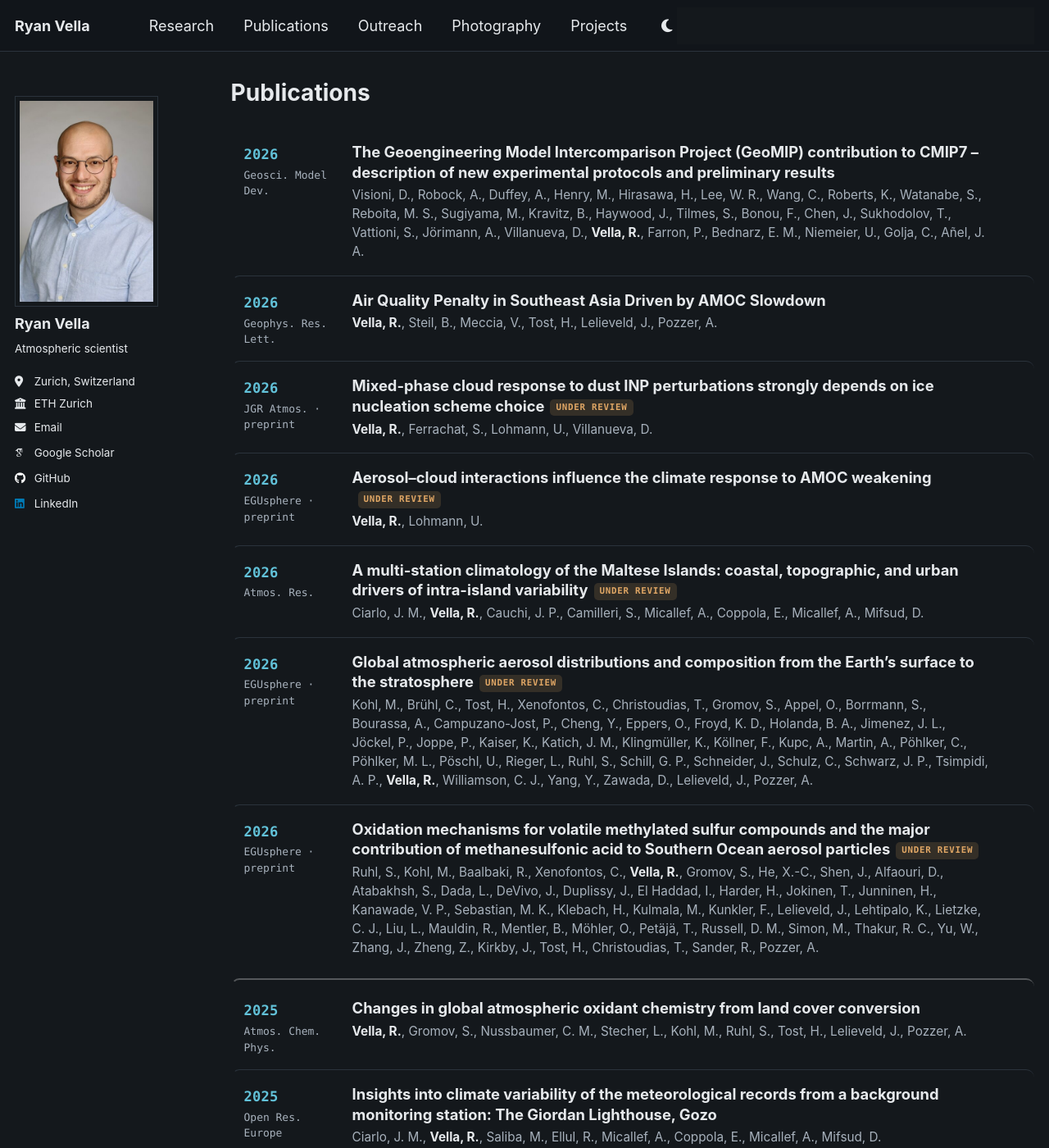
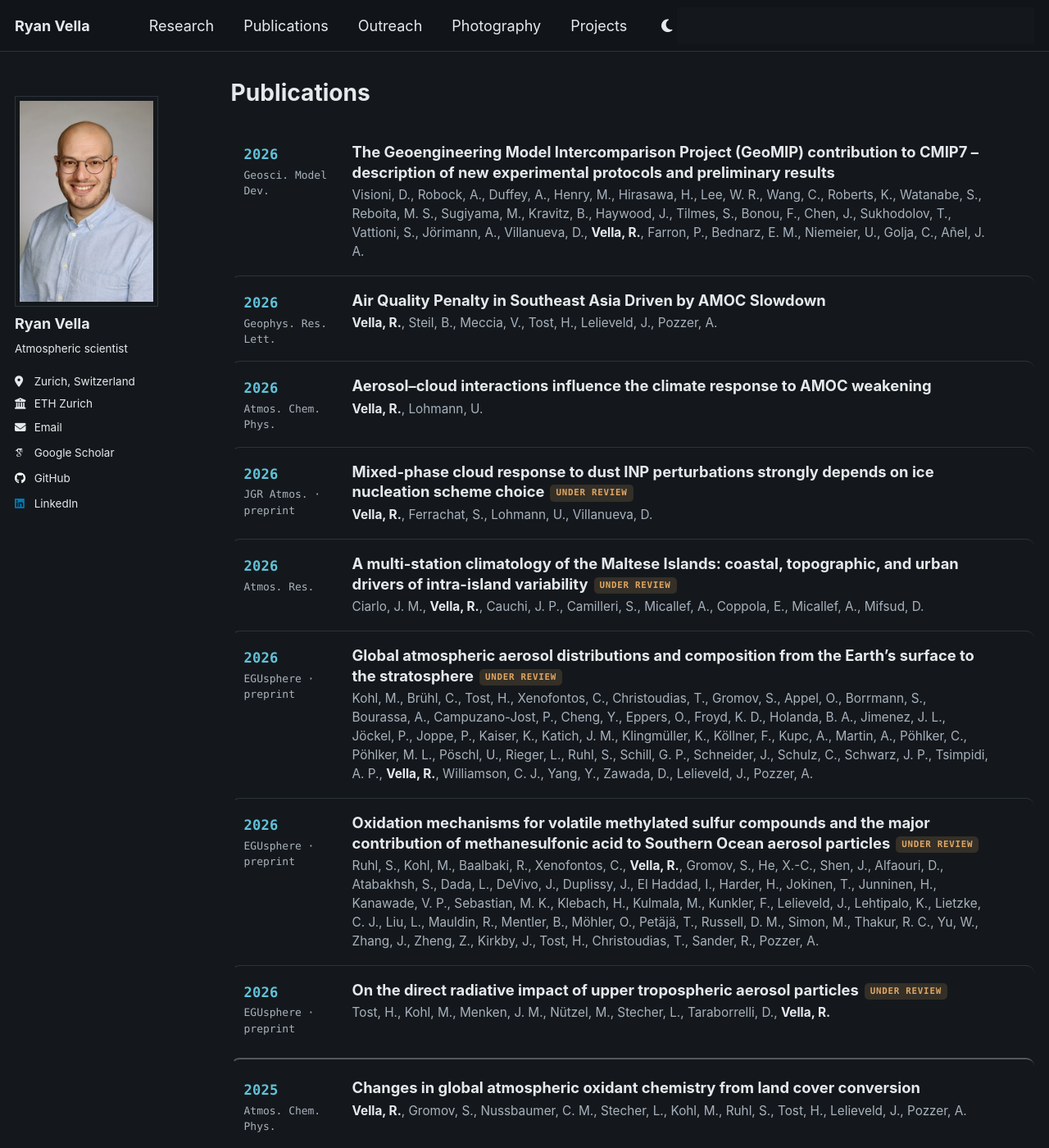
Before and after one commit to ryanvella9/ryanvella9.github.io, a Jekyll site: the page built from _pages/publications.md, in a window 1280 px wide and 1400 px high. Shown: the whole window at 82% size. Built offline with Jekyll 4.4.1, drawn with Linux system fonts in a browser that asks for light colours; some web fonts are replaced; a script that is not in the unit is left out.

Commit message:
Publications: AMOC aerosol-cloud paper now published in ACP; add upper-tropospheric aerosol preprint

```diff
--- a/_pages/publications.md
+++ b/_pages/publications.md
@@ -107,14 +107,14 @@ html[data-theme="dark"] .pub-list {
 <div class="pub-main"><div class="pub-title">Air Quality Penalty in Southeast Asia Driven by AMOC Slowdown</div><div class="pub-auth"><strong>Vella, R.</strong>, Steil, B., Meccia, V., Tost, H., Lelieveld, J., Pozzer, A.</div></div>
 <span class="pub-arrow" aria-hidden="true">&rarr;</span>
 </a>
+<a class="pub" href="https://acp.copernicus.org/articles/26/14939/2026/">
+<div class="pub-meta"><span class="pub-y">2026</span>Atmos. Chem. Phys.</div>
+<div class="pub-main"><div class="pub-title">Aerosol&ndash;cloud interactions influence the climate response to AMOC weakening</div><div class="pub-auth"><strong>Vella, R.</strong>, Lohmann, U.</div></div>
+<span class="pub-arrow" aria-hidden="true">&rarr;</span>
+</a>
 <a class="pub" href="https://doi.org/10.22541/essoar.15009270/v1">
 <div class="pub-meta"><span class="pub-y">2026</span>JGR Atmos. &middot; preprint</div>
 <div class="pub-main"><div class="pub-title">Mixed-phase cloud response to dust INP perturbations strongly depends on ice nucleation scheme choice<span class="pub-badge is-rev">Under review</span></div><div class="pub-auth"><strong>Vella, R.</strong>, Ferrachat, S., Lohmann, U., Villanueva, D.</div></div>
-<span class="pub-arrow" aria-hidden="true">&rarr;</span>
-</a>
-<a class="pub" href="https://egusphere.copernicus.org/preprints/2026/egusphere-2026-2961/">
-<div class="pub-meta"><span class="pub-y">2026</span>EGUsphere &middot; preprint</div>
-<div class="pub-main"><div class="pub-title">Aerosol&ndash;cloud interactions influence the climate response to AMOC weakening<span class="pub-badge is-rev">Under review</span></div><div class="pub-auth"><strong>Vella, R.</strong>, Lohmann, U.</div></div>
 <span class="pub-arrow" aria-hidden="true">&rarr;</span>
 </a>
 <div class="pub">
@@ -129,6 +129,11 @@ html[data-theme="dark"] .pub-list {
 <a class="pub" href="https://egusphere.copernicus.org/preprints/2026/egusphere-2026-4020/">
 <div class="pub-meta"><span class="pub-y">2026</span>EGUsphere &middot; preprint</div>
 <div class="pub-main"><div class="pub-title">Oxidation mechanisms for volatile methylated sulfur compounds and the major contribution of methanesulfonic acid to Southern Ocean aerosol particles<span class="pub-badge is-rev">Under review</span></div><div class="pub-auth">Ruhl, S., Kohl, M., Baalbaki, R., Xenofontos, C., <strong>Vella, R.</strong>, Gromov, S., He, X.-C., Shen, J., Alfaouri, D., Atabakhsh, S., Dada, L., DeVivo, J., Duplissy, J., El Haddad, I., Harder, H., Jokinen, T., Junninen, H., Kanawade, V. P., Sebastian, M. K., Klebach, H., Kulmala, M., Kunkler, F., Lelieveld, J., Lehtipalo, K., Lietzke, C. J., Liu, L., Mauldin, R., Mentler, B., M&ouml;hler, O., Pet&auml;j&auml;, T., Russell, D. M., Simon, M., Thakur, R. C., Yu, W., Zhang, J., Zheng, Z., Kirkby, J., Tost, H., Christoudias, T., Sander, R., Pozzer, A.</div></div>
+<span class="pub-arrow" aria-hidden="true">&rarr;</span>
+</a>
+<a class="pub" href="https://egusphere.copernicus.org/preprints/2026/egusphere-2026-6438/">
+<div class="pub-meta"><span class="pub-y">2026</span>EGUsphere &middot; preprint</div>
+<div class="pub-main"><div class="pub-title">On the direct radiative impact of upper tropospheric aerosol particles<span class="pub-badge is-rev">Under review</span></div><div class="pub-auth">Tost, H., Kohl, M., Menken, J. M., N&uuml;tzel, M., Stecher, L., Taraborrelli, D., <strong>Vella, R.</strong></div></div>
 <span class="pub-arrow" aria-hidden="true">&rarr;</span>
 </a>
 <a class="pub yb" href="https://acp.copernicus.org/articles/25/9885/2025/">
```
